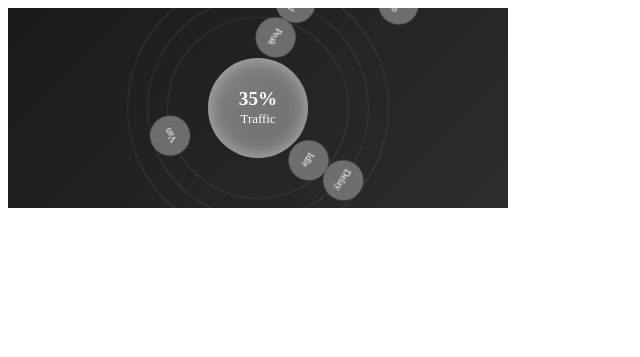
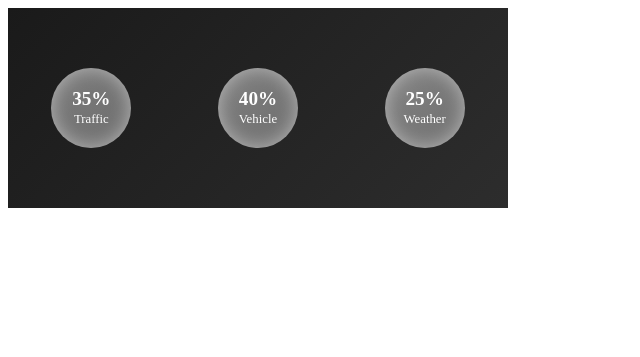
Before and after one commit to GauravR1988/bubble-animation, a plain HTML site: page index.html in a window 1280 px wide. Shown: the whole page, without its empty margins (0-640 px from the left). Drawn offline with Linux system fonts and the light colour scheme.

Commit message:
Update index.html

```diff
--- a/index.html
+++ b/index.html
@@ -7,87 +7,30 @@
             height: 200px;
             position: relative;
             background: linear-gradient(135deg, #1a1a1a, #2d2d2d);
+            display: flex;
+            justify-content: space-around;
+            align-items: center;
             overflow: hidden;
         }
 
+        .section {
+            position: relative;
+            width: 150px;
+            height: 200px;
+            display: flex;
+            justify-content: center;
+            align-items: center;
+        }
+
         .main-bubble {
-            width: 100px;
-            height: 100px;
+            width: 80px;
+            height: 80px;
             background: radial-gradient(circle at 30% 30%, rgba(255,255,255,0.4), rgba(128,128,128,0.8));
             border-radius: 50%;
-            position: absolute;
-            left: 50%;
-            top: 50%;
-            transform: translate(-50%, -50%);
+            position: relative;
             box-shadow: inset 0 0 20px rgba(255,255,255,0.5);
+            cursor: pointer;
             z-index: 2;
-        }
-
-        .orbit {
-            position: absolute;
-            top: 50%;
-            left: 50%;
-            transform: translate(-50%, -50%);
-            border: 1px solid rgba(255,255,255,0.1);
-            border-radius: 50%;
-            animation: rotate 15s linear infinite;
-        }
-
-        .sub-bubble {
-            width: 40px;
-            height: 40px;
-            background: rgba(128,128,128,0.8);
-            border-radius: 50%;
-            position: absolute;
-            display: flex;
-            align-items: center;
-            justify-content: center;
-            color: white;
-            font-size: 0.6em;
-            text-align: center;
-            cursor: pointer;
-            transition: all 0.3s;
-        }
-
-        .sub-bubble:hover {
-            transform: scale(1.2);
-            background: rgba(129, 199, 132, 0.8);
-        }
-
-        /* Traffic Orbits */
-        #traffic-orbit {
-            width: 180px;
-            height: 180px;
-        }
-
-        #traffic-idle { transform: translate(90px, 0); }
-        #traffic-stop { transform: translate(-90px, 0); }
-        #traffic-peak { transform: translate(0, 90px); }
-
-        /* Vehicle Orbits */
-        #vehicle-orbit {
-            width: 220px;
-            height: 220px;
-            animation-direction: reverse;
-        }
-
-        #vehicle-van { transform: translate(110px, 0); }
-        #vehicle-fleet { transform: translate(-110px, 0); }
-        #vehicle-ev { transform: translate(0, -110px); }
-
-        /* Weather Orbits */
-        #weather-orbit {
-            width: 260px;
-            height: 260px;
-        }
-
-        #weather-delay { transform: translate(130px, 0); }
-        #weather-fuel { transform: translate(-130px, 0); }
-        #weather-cold { transform: translate(0, 130px); }
-
-        @keyframes rotate {
-            from { transform: translate(-50%, -50%) rotate(0deg); }
-            to { transform: translate(-50%, -50%) rotate(360deg); }
         }
 
         .bubble-content {
@@ -110,6 +53,46 @@
             margin: 2px 0;
         }
 
+        .info-bubble {
+            width: 40px;
+            height: 40px;
+            background: rgba(129, 199, 132, 0.8);
+            border-radius: 50%;
+            position: absolute;
+            color: white;
+            font-size: 0.6em;
+            display: none;
+            align-items: center;
+            justify-content: center;
+            text-align: center;
+            padding: 5px;
+            opacity: 0;
+            z-index: 1;
+        }
+
+        .section:hover .info-bubble {
+            display: flex;
+            animation: bubbleUp 3s ease-out forwards;
+        }
+
+        @keyframes bubbleUp {
+            0% {
+                transform: translateY(200px);
+                opacity: 0;
+            }
+            20% {
+                opacity: 1;
+            }
+            100% {
+                transform: translateY(-100px);
+                opacity: 0;
+            }
+        }
+
+        /* Stagger animations for multiple bubbles */
+        .section:hover .info-bubble:nth-child(2) { animation-delay: 0.5s; }
+        .section:hover .info-bubble:nth-child(3) { animation-delay: 1s; }
+
         .tooltip {
             position: absolute;
             background: rgba(0,0,0,0.8);
@@ -126,54 +109,44 @@
 </head>
 <body>
     <div class="container">
-        <!-- Main Bubble -->
-        <div class="main-bubble">
-            <div class="bubble-content">
-                <p class="percentage">35%</p>
-                <p class="title">Traffic</p>
+        <!-- Traffic Section -->
+        <div class="section">
+            <div class="main-bubble">
+                <div class="bubble-content">
+                    <p class="percentage">35%</p>
+                    <p class="title">Traffic</p>
+                </div>
             </div>
+            <div class="info-bubble" style="left: 20%">Idle +30% CO₂</div>
+            <div class="info-bubble" style="left: 50%">Stop-&-Go</div>
+            <div class="info-bubble" style="left: 80%">Peak Hours</div>
         </div>
 
-        <!-- Traffic Orbit -->
-        <div class="orbit" id="traffic-orbit">
-            <div class="sub-bubble" id="traffic-idle" data-tooltip="Idling increases fuel">Idle</div>
-            <div class="sub-bubble" id="traffic-stop" data-tooltip="30% more CO₂">Stop</div>
-            <div class="sub-bubble" id="traffic-peak" data-tooltip="Peak impact">Peak</div>
+        <!-- Vehicle Section -->
+        <div class="section">
+            <div class="main-bubble">
+                <div class="bubble-content">
+                    <p class="percentage">40%</p>
+                    <p class="title">Vehicle</p>
+                </div>
+            </div>
+            <div class="info-bubble" style="left: 20%">3-4x CO₂</div>
+            <div class="info-bubble" style="left: 50%">Fleet Mix</div>
+            <div class="info-bubble" style="left: 80%">-59% EV</div>
         </div>
 
-        <!-- Vehicle Orbit -->
-        <div class="orbit" id="vehicle-orbit">
-            <div class="sub-bubble" id="vehicle-van" data-tooltip="3-4x more CO₂">Van</div>
-            <div class="sub-bubble" id="vehicle-fleet" data-tooltip="Fleet mix">Fleet</div>
-            <div class="sub-bubble" id="vehicle-ev" data-tooltip="59% reduction">EV</div>
+        <!-- Weather Section -->
+        <div class="section">
+            <div class="main-bubble">
+                <div class="bubble-content">
+                    <p class="percentage">25%</p>
+                    <p class="title">Weather</p>
+                </div>
+            </div>
+            <div class="info-bubble" style="left: 20%">Delays</div>
+            <div class="info-bubble" style="left: 50%">+Fuel Use</div>
+            <div class="info-bubble" style="left: 80%">+25% CO₂</div>
         </div>
-
-        <!-- Weather Orbit -->
-        <div class="orbit" id="weather-orbit">
-            <div class="sub-bubble" id="weather-delay" data-tooltip="Longer times">Delay</div>
-            <div class="sub-bubble" id="weather-fuel" data-tooltip="More fuel">Fuel</div>
-            <div class="sub-bubble" id="weather-cold" data-tooltip="25% more CO₂">Cold</div>
-        </div>
-
-        <div class="tooltip"></div>
     </div>
-
-    <script>
-        const subBubbles = document.querySelectorAll('.sub-bubble');
-        const tooltip = document.querySelector('.tooltip');
-
-        subBubbles.forEach(bubble => {
-            bubble.addEventListener('mouseover', (e) => {
-                tooltip.style.opacity = '1';
-                tooltip.textContent = e.target.dataset.tooltip;
-                tooltip.style.left = e.pageX + 10 + 'px';
-                tooltip.style.top = e.pageY + 10 + 'px';
-            });
-
-            bubble.addEventListener('mouseout', () => {
-                tooltip.style.opacity = '0';
-            });
-        });
-    </script>
 </body>
 </html>
```
